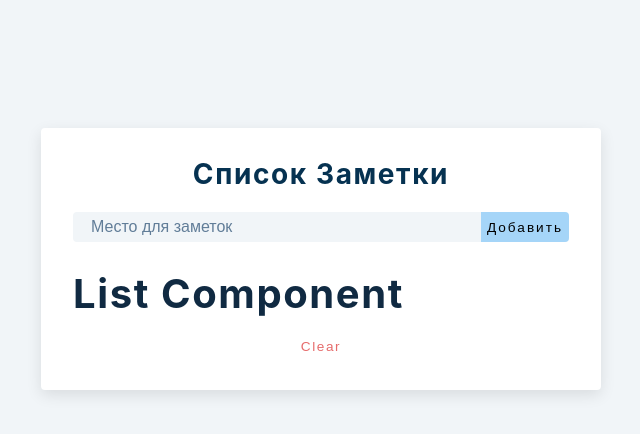
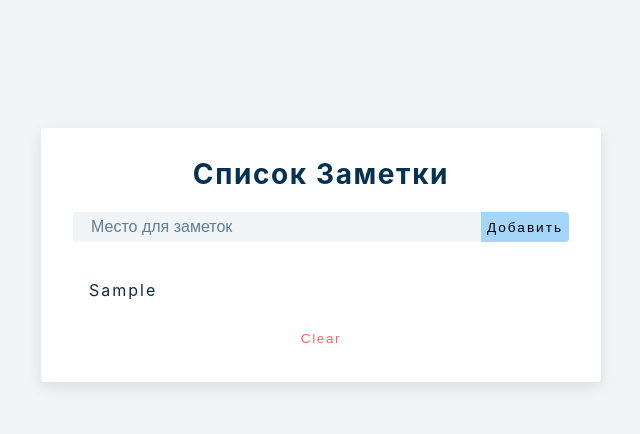
Before and after one commit to Safarov2005/React-project-Task, a React (Create React App) app: page / in a window 1280 px wide. Both pictures are taken after typing "Sample" into the empty fields and a click on the button "Добавить". Shown: the top 434 px of the page, without its empty margins (319-959 px from the left). Built offline with nearby package versions, Linux system fonts and the light colour scheme.

Commit message:
add new item

```diff
--- a/src/Alert.js
+++ b/src/Alert.js
@@ -1,7 +1,7 @@
 import React, { useEffect } from 'react'
 
 const Alert = () => {
-  return <h2>alert component</h2>
+  return
 }
 
 export default Alert
--- a/src/App.js
+++ b/src/App.js
@@ -41,7 +41,7 @@
       </div>
     </form>
     <div className='grocery-container'>
-      <List />
+      <List items={list}/>
       <button className='clear-btn'>Clear</button>
     </div>
 
--- a/src/List.js
+++ b/src/List.js
@@ -1,7 +1,18 @@
 import React from 'react'
 import { FaEdit, FaTrash } from 'react-icons/fa'
-const List = () => {
-  return <h2>list component</h2>
+const List = ({ items }) => {
+  return(
+    <div className='grocery-list'>
+    {items.map((item) => {
+      const {id, title} = item;
+      return (
+        <article className='grocery-item'>
+          <p className='title'>{title}</p>
+        </article>
+      )
+    })}
+  </div>
+  )
 }
 
 export default List
```
